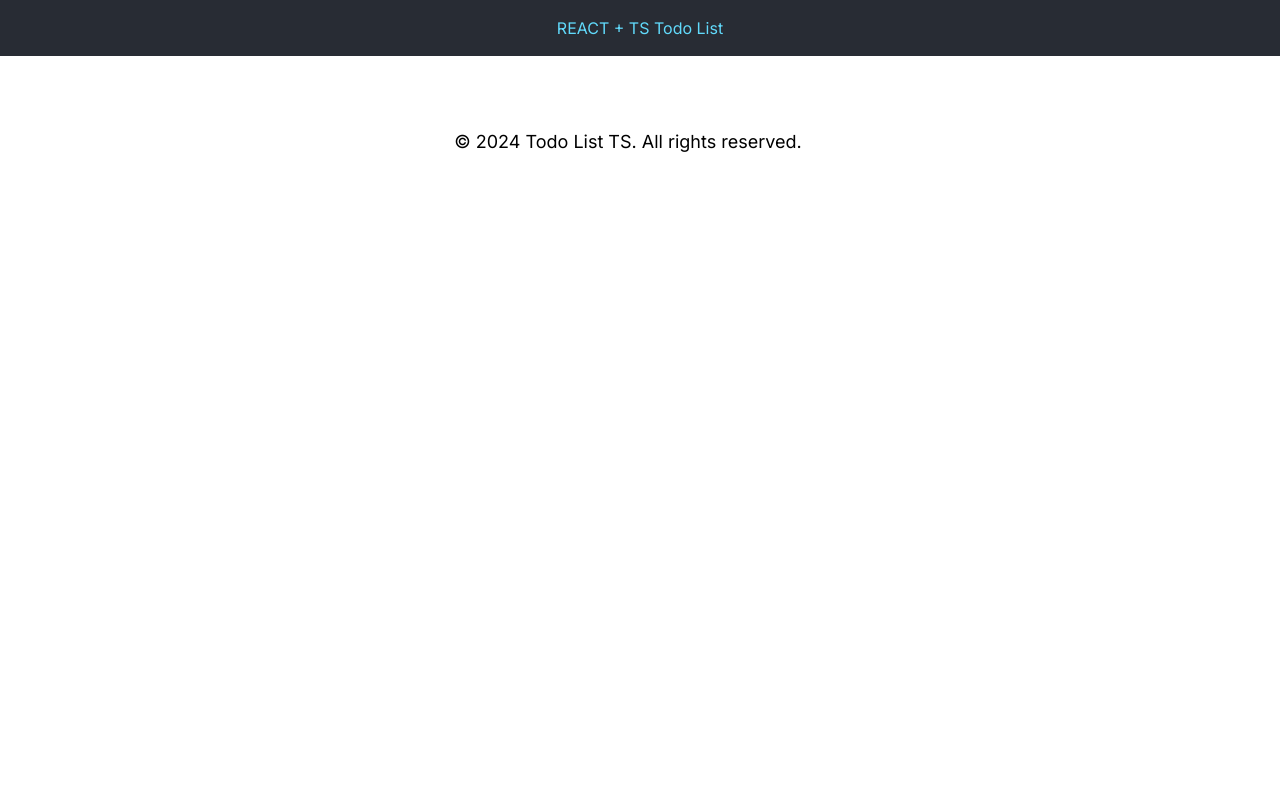
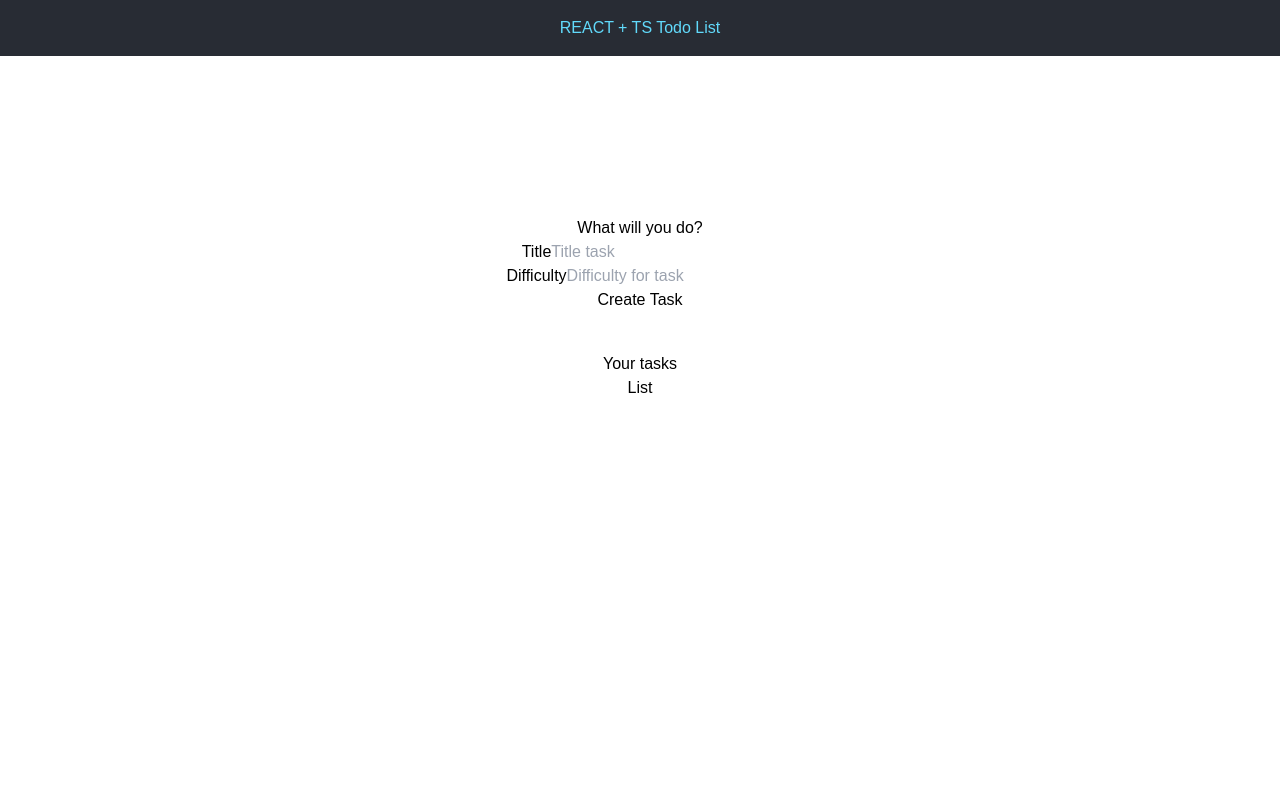
Before and after one commit to Victor-Zarzar/todo-list-ts, a Next.js app: page / in a window 1280 px wide. Shown: the top 800 px of the page. Built offline with nearby package versions, Linux system fonts and the light colour scheme.

Commit message:
create components home, taskform, tasklist, and corrections in page.tsx

```diff
--- a/src/app/components/Footer.tsx
+++ b/src/app/components/Footer.tsx
@@ -5,7 +5,7 @@ function Footer() {
   const currentYear = new Date().getFullYear();
 
   return (
-    <div className="mt-10 h-24 p-8 pb-10">
+    <div className="mt-10 h-24 p-8 pb-10 bg-[#282c34]">
       <footer className="mx-auto flex max-w-4xl flex-row">
         <ul className="flex items-center mx-auto flex-wrap mb-6 md:mb-0">
           <li><p className="md:text-xs lg:text-lg font-normal ttext-gray-50 dark:text-gray-400  mr-4 md:mr-6"> © {currentYear} Todo List TS. All rights reserved.</p></li>
--- /dev/null
+++ b/src/app/components/Home.tsx
@@ -0,0 +1,20 @@
+import React from 'react'
+import Taskform from './Taskform'
+import Tasklist from './Tasklist'
+
+function HomePage() {
+    return (
+        <>
+            <div className="mt-40 text-center">
+                <h2>What will you do?</h2>
+                <Taskform btnText={'Create Task'} />
+            </div>
+            <div className="mt-10 text-center">
+                <h2>Your tasks</h2>
+                <Tasklist />
+            </div>
+        </>
+    )
+}
+
+export default HomePage
--- /dev/null
+++ b/src/app/components/Taskform.tsx
@@ -0,0 +1,21 @@
+import React from 'react'
+
+type Props = {
+    btnText: string
+}
+
+const Taskform = ({ btnText }: Props) => {
+    return <form>
+        <div>
+            <label htmlFor='title'>Title</label>
+            <input type='text' name='title' placeholder='Title task'></input>
+        </div>
+        <div>
+            <label htmlFor='difficulty'>Difficulty</label>
+            <input type='text' name='difficulty' placeholder='Difficulty for task'></input>
+        </div>
+        <input type='submit' value={btnText} ></input>
+    </form>
+}
+
+export default Taskform
--- /dev/null
+++ b/src/app/components/Tasklist.tsx
@@ -0,0 +1,11 @@
+import React from 'react'
+
+type Props = {}
+
+const Tasklist = (_props: Props) => {
+  return (
+    <div>List</div>
+  )
+}
+
+export default Tasklist
--- a/src/app/globals.css
+++ b/src/app/globals.css
@@ -1,3 +1,18 @@
 @tailwind base;
 @tailwind components;
 @tailwind utilities;
+
+* {
+  @apply box-border;
+  font-family: "Source Sans Pro", sans-serif;
+}
+html,
+body {
+  @apply h-full m-0 p-0;
+}
+#root {
+  @apply flex flex-col min-h-full;
+}
+.content {
+  @apply grow;
+}
--- a/src/app/page.tsx
+++ b/src/app/page.tsx
@@ -1,11 +1,14 @@
 import React from "react"
 import Footer from "./components/Footer"
 import Header from "./components/Header"
+import HomePage from "./components/Home"
 
 export default function Home() {
   return (
     <main>
       <Header />
+      <HomePage />
+      <main className="min-h-[35rem]"></main>
       <Footer />
     </main>
   )
```
